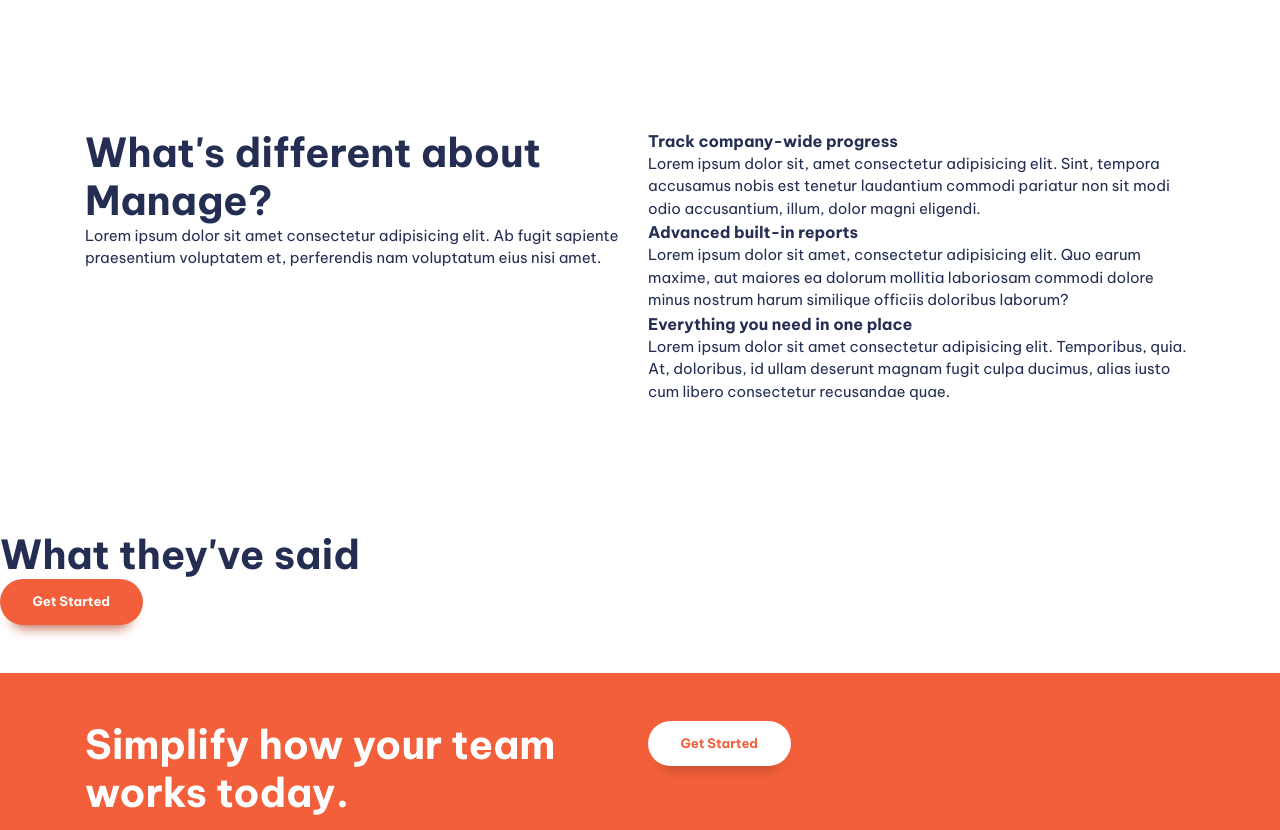
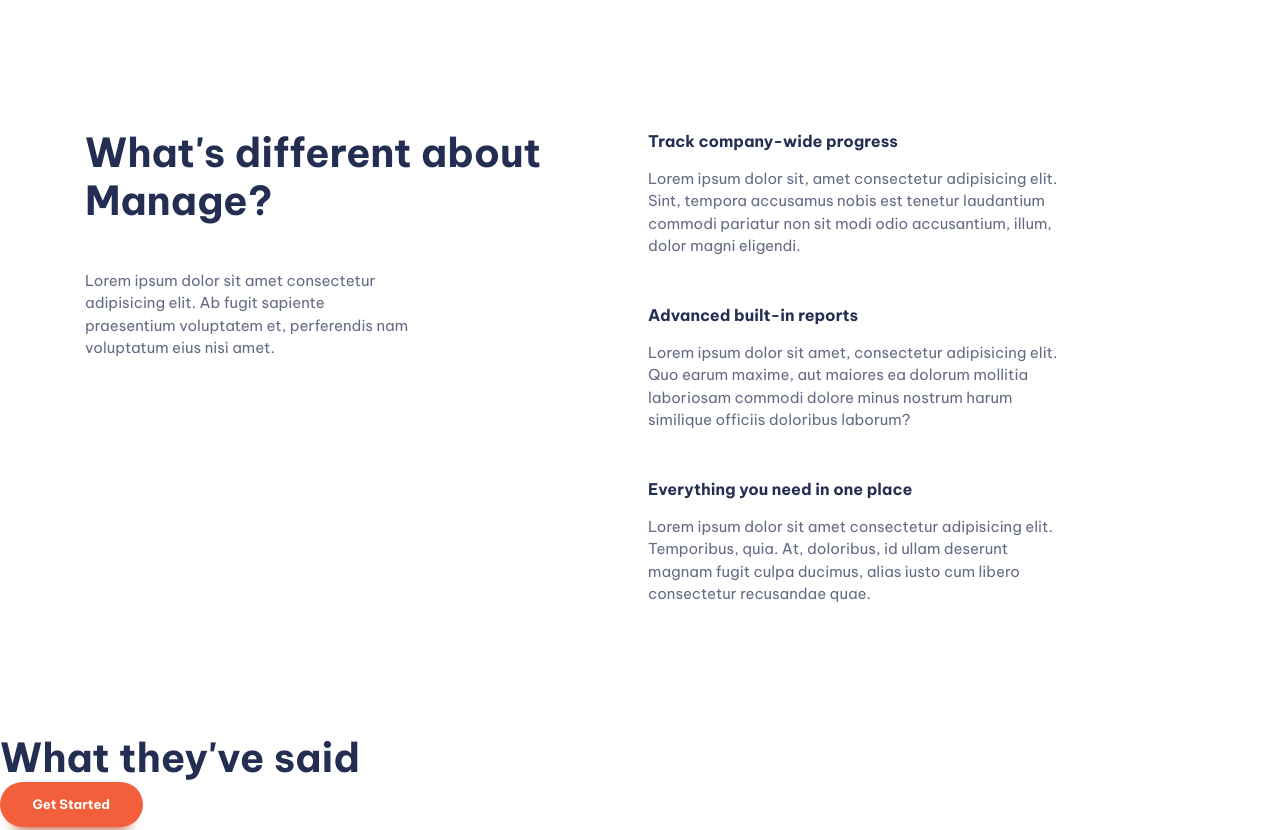
Before and after one commit to Milltiades/HTML-CSS-, a website built with Vite: page index.html in a window 1280 px wide. Shown: the part 700-1530 px from the top of the page. Built offline with nearby package versions, Linux system fonts and the light colour scheme.

Commit message:
working with flow

```diff
--- a/index.html
+++ b/index.html
@@ -41,7 +41,8 @@
       <section class="padding-block-900">
         <div class="container">
           <div class="even-columns">
-            <div>
+            <div class="flow">
+
               <h1 class="fs-primary-heading fs-bold">
                 Bring everyone together to build better products.
               </h1>
@@ -62,7 +63,7 @@
       <section class="padding-block-900">
         <div class="container">
           <div class="even-columns">
-            <div>
+            <div class="flow">
               <h2 class="fs-secondary-heading fw-bold">
                 What's different about Manage?
               </h2>
@@ -73,35 +74,41 @@
               </p>
             </div>
             <div>
-              <ul class="numbered-items" role="list">
+              <ul class="numbered-items | flow" role="list">
                 <li>
+                  <div class="flow" style="--flow-spacer: 1em">
                   <h3 class="fs-600 fw-bold">Track company-wide progress</h3>
-                  <p>
+                  <p data-width="wide">
                     Lorem ipsum dolor sit, amet consectetur adipisicing elit.
                     Sint, tempora accusamus nobis est tenetur laudantium commodi
                     pariatur non sit modi odio accusantium, illum, dolor magni
                     eligendi.
                   </p>
+                </div>
                 </li>
                 <li>
+                  <div class="flow" style="--flow-spacer: 1em">
                   <h3 class="fs-600 fw-bold">Advanced built-in reports</h3>
-                  <p>
+                  <p data-width="wide">
                     Lorem ipsum dolor sit amet, consectetur adipisicing elit.
                     Quo earum maxime, aut maiores ea dolorum mollitia laboriosam
                     commodi dolore minus nostrum harum similique officiis
                     doloribus laborum?
                   </p>
+                </div>
                 </li>
                 <li>
+                  <div class="flow" style="--flow-spacer: 1em">
                   <h3 class="fs-600 fw-bold">
                     Everything you need in one place
                   </h3>
-                  <p>
+                  <p data-width="wide">
                     Lorem ipsum dolor sit amet consectetur adipisicing elit.
                     Temporibus, quia. At, doloribus, id ullam deserunt magnam
                     fugit culpa ducimus, alias iusto cum libero consectetur
                     recusandae quae.
                   </p>
+                </div>
                 </li>
               </ul>
             </div>
@@ -146,7 +153,7 @@
           </div>
           <div>
             <nav class="footer-nav">
-              <ul aria-label="Footer" role="list">
+              <ul class="flow" style="--flow-spacer:1em"  aria-label="Footer" role="list">
                 <li><a href="#">Home</a></li>
                 <li><a href="#">Pricing</a></li>
                 <li><a href="#">Products</a></li>
--- a/style.css
+++ b/style.css
@@ -150,6 +150,14 @@
   color: var(--clr-primary-400);
 }
 
+p:not([class]) {
+  opacity: 0.7;
+  max-width: 32ch;
+}
+p[data-width= "wide"] {
+  max-width: 42ch;
+}
+
 /* button */
 
 .button {
@@ -265,6 +273,11 @@
   }
 }
 
+:where(.flow :not(:first-child)) {
+   margin-top: var(--flow-spacer, 3em);
+}
+
+
 
 
 /* Utility classes */
```
